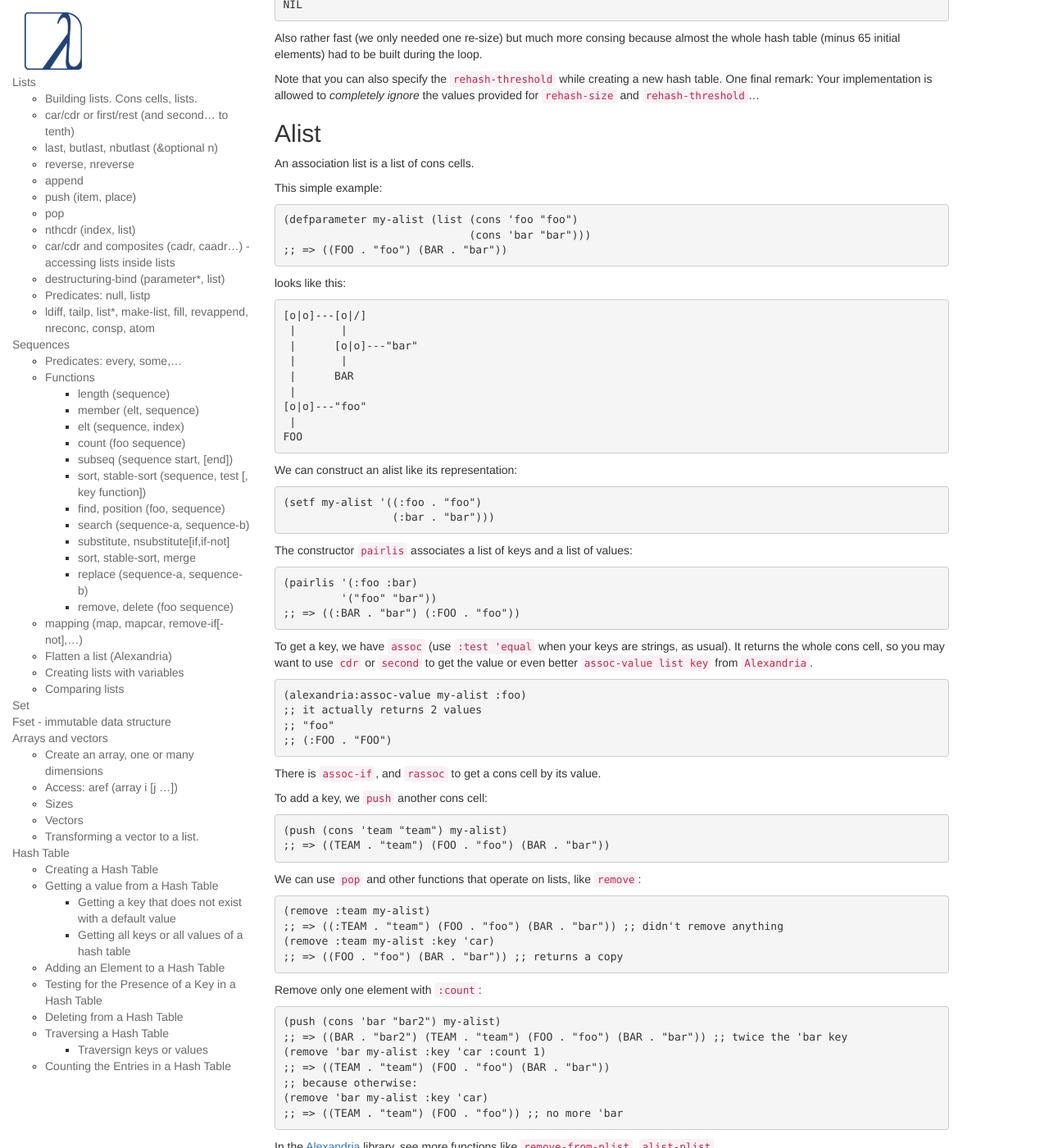
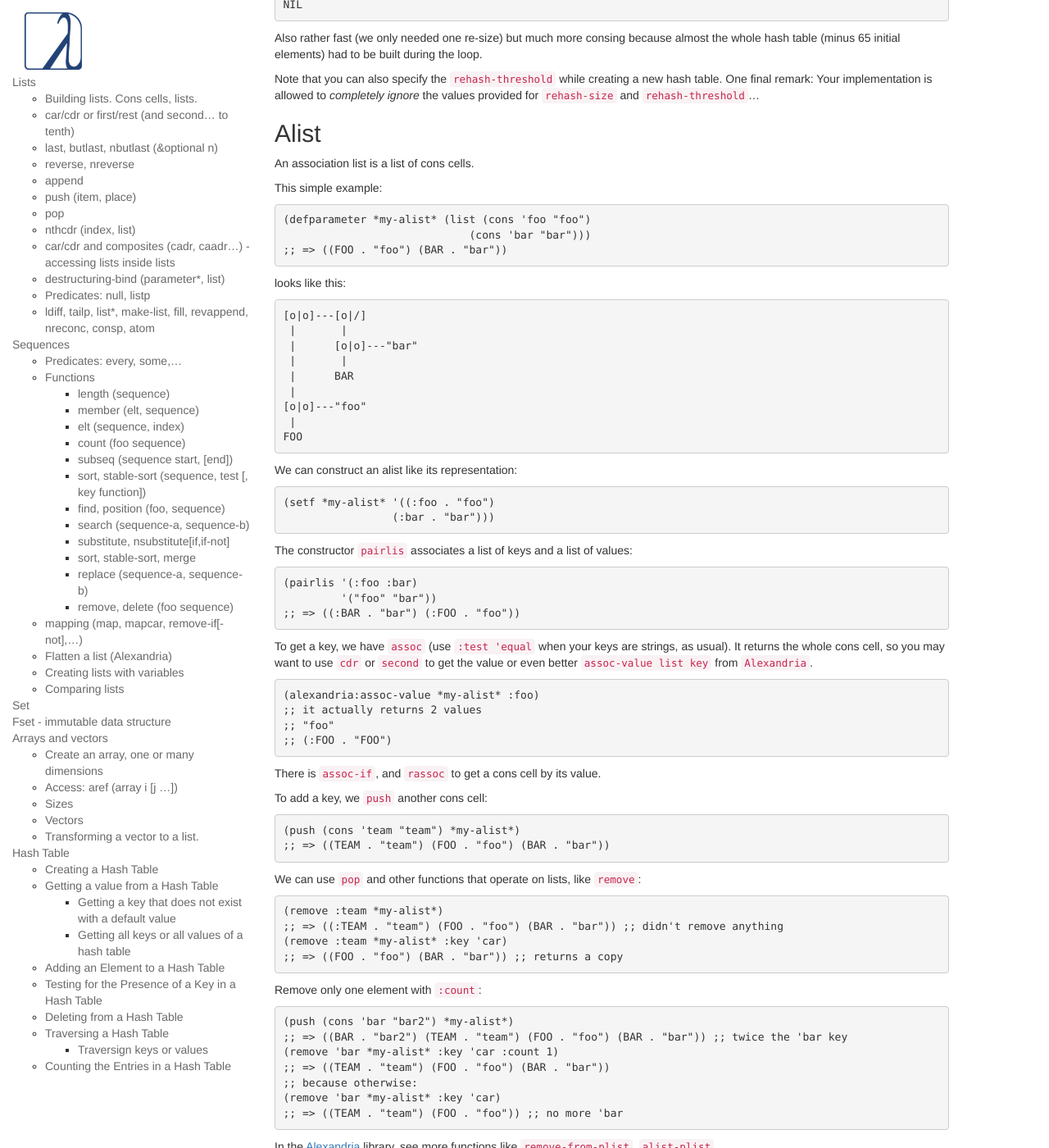
Before and after one commit to LispCookbook/cl-cookbook, a Jekyll site: the page built from data-structures.md, in a window 1280 px wide and 1400 px high, scrolled down 16263 px. Shown: the whole window at 82% size. Built offline with Jekyll 4.4.1, drawn with Linux system fonts in a browser that asks for light colours.

Commit message:
(minor) add earmuffs

```diff
--- a/data-structures.md
+++ b/data-structures.md
@@ -1145,7 +1145,7 @@ An association list is a list of cons cells.
 This simple example:
 
 ~~~lisp
-(defparameter my-alist (list (cons 'foo "foo")
+(defparameter *my-alist* (list (cons 'foo "foo")
                              (cons 'bar "bar")))
 ;; => ((FOO . "foo") (BAR . "bar"))
 ~~~
@@ -1168,7 +1168,7 @@ We can construct an alist like its representation:
 
 
 ~~~lisp
-(setf my-alist '((:foo . "foo")
+(setf *my-alist* '((:foo . "foo")
                  (:bar . "bar")))
 ~~~
 
@@ -1187,7 +1187,7 @@ use `cdr` or `second` to get the value or even better `assoc-value list key` fro
 
 
 ~~~lisp
-(alexandria:assoc-value my-alist :foo)
+(alexandria:assoc-value *my-alist* :foo)
 ;; it actually returns 2 values
 ;; "foo"
 ;; (:FOO . "FOO")
@@ -1199,28 +1199,28 @@ There is `assoc-if`, and `rassoc` to get a cons cell by its value.
 To add a key, we `push` another cons cell:
 
 ~~~lisp
-(push (cons 'team "team") my-alist)
+(push (cons 'team "team") *my-alist*)
 ;; => ((TEAM . "team") (FOO . "foo") (BAR . "bar"))
 ~~~
 
 We can use `pop` and other functions that operate on lists, like `remove`:
 
 ~~~lisp
-(remove :team my-alist)
+(remove :team *my-alist*)
 ;; => ((:TEAM . "team") (FOO . "foo") (BAR . "bar")) ;; didn't remove anything
-(remove :team my-alist :key 'car)
+(remove :team *my-alist* :key 'car)
 ;; => ((FOO . "foo") (BAR . "bar")) ;; returns a copy
 ~~~
 
 Remove only one element with `:count`:
 
 ~~~lisp
-(push (cons 'bar "bar2") my-alist)
+(push (cons 'bar "bar2") *my-alist*)
 ;; => ((BAR . "bar2") (TEAM . "team") (FOO . "foo") (BAR . "bar")) ;; twice the 'bar key
-(remove 'bar my-alist :key 'car :count 1)
+(remove 'bar *my-alist* :key 'car :count 1)
 ;; => ((TEAM . "team") (FOO . "foo") (BAR . "bar"))
 ;; because otherwise:
-(remove 'bar my-alist :key 'car)
+(remove 'bar *my-alist* :key 'car)
 ;; => ((TEAM . "team") (FOO . "foo")) ;; no more 'bar
 ~~~
 
```
